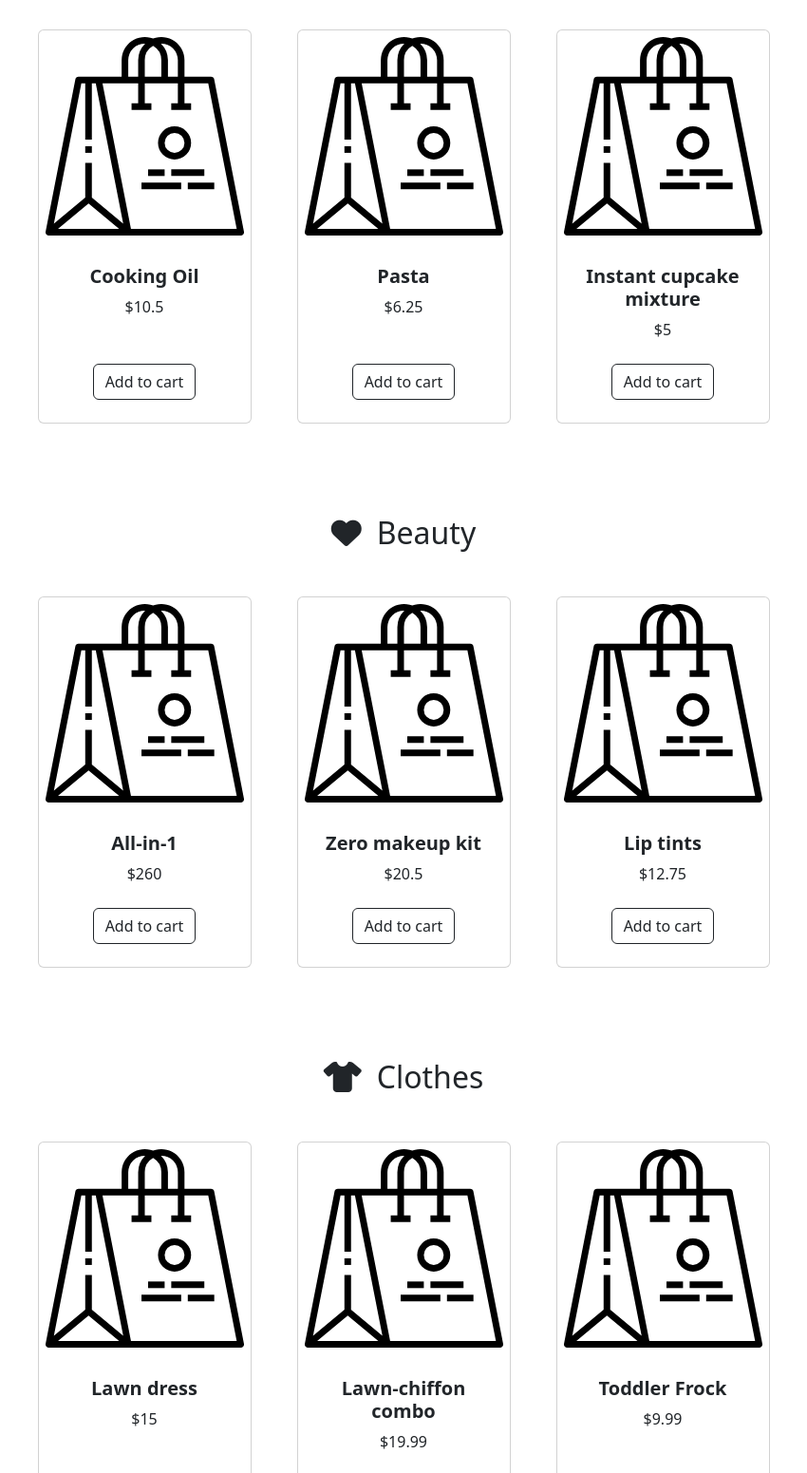
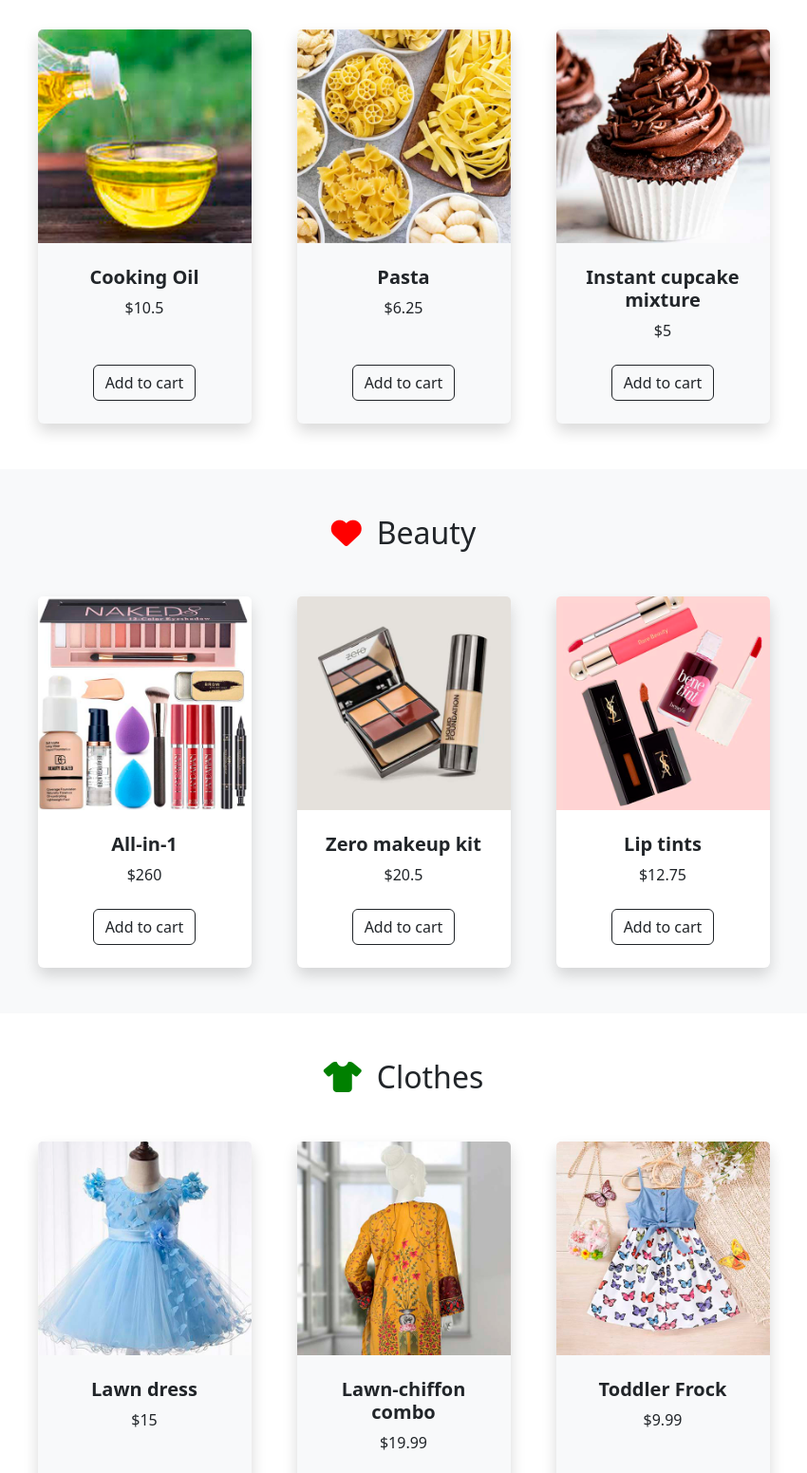
Before and after one commit to akustikoa/sprint2.2, a plain HTML site: page index.html in a window 1280 px wide. Shown: the part 471-2022 px from the top of the page at 95% size, without its empty margins (215-1065 px from the left). Drawn offline with nearby package versions, Linux system fonts and the light colour scheme.

Commit message:
exercici 7 per corretgir

```diff
--- a/index.html
+++ b/index.html
@@ -79,17 +79,18 @@
           <ul class="navbar-nav me-auto mb-4 mb-lg-0 ms-lg-5">
             <li class="nav-item">
               <a class="nav-link" href="#grocery"
-                ><i class="fas fa-shopping-basket"></i> Grocery</a
+                ><i class="fas fa-shopping-basket" style="color: burlywood"></i>
+                Grocery</a
               >
             </li>
             <li class="nav-item">
               <a class="nav-link" href="#beauty"
-                ><i class="fas fa-heart"></i> Beauty</a
+                ><i class="fas fa-heart" style="color: red"></i> Beauty</a
               >
             </li>
             <li class="nav-item">
               <a class="nav-link" href="#clothes"
-                ><i class="fas fa-tshirt"></i> Clothes</a
+                ><i class="fas fa-tshirt" style="color: green"></i> Clothes</a
               >
             </li>
           </ul>
@@ -111,15 +112,20 @@
     <!-- Section-->
     <section class="pt-5" id="grocery">
       <h2 class="text-center">
-        <i class="fas fa-shopping-basket pe-3"></i>Grocery
+        <i class="fas fa-shopping-basket pe-3" style="color: burlywood"></i
+        >Grocery
       </h2>
       <div class="container px-4 px-lg-5 mt-5">
         <div
           class="row gx-4 gx-lg-5 row-cols-2 row-cols-md-3 row-cols-xl-4 justify-content-center"
         >
           <div class="col mb-5">
-            <div class="card h-100">
-              <img class="card-img-top" src="./images/product.svg" alt="..." />
+            <div class="card bg-light h-100 border-0 shadow">
+              <img
+                class="card-img-top"
+                src="./images/cooking-oil.jpeg"
+                alt="Cooking Oil"
+              />
               <div class="card-body p-4">
                 <div class="text-center">
                   <h5 class="fw-bolder">Cooking Oil</h5>
@@ -140,8 +146,8 @@
             </div>
           </div>
           <div class="col mb-5">
-            <div class="card h-100">
-              <img class="card-img-top" src="./images/product.svg" alt="..." />
+            <div class="card bg-light h-100 border-0 shadow">
+              <img class="card-img-top" src="./images/pasta.jpg" alt="Pasta" />
               <div class="card-body p-4">
                 <div class="text-center">
                   <h5 class="fw-bolder">Pasta</h5>
@@ -162,8 +168,12 @@
             </div>
           </div>
           <div class="col mb-5">
-            <div class="card h-100">
-              <img class="card-img-top" src="./images/product.svg" alt="..." />
+            <div class="card bg-light h-100 border-0 shadow">
+              <img
+                class="card-img-top"
+                src="./images/Instant-cupcake.jpeg"
+                alt="Instant cupcake mixture"
+              />
               <div class="card-body p-4">
                 <div class="text-center">
                   <h5 class="fw-bolder">Instant cupcake mixture</h5>
@@ -186,15 +196,21 @@
         </div>
       </div>
     </section>
-    <section class="pt-5" id="beauty">
-      <h2 class="text-center"><i class="fas fa-heart pe-3"></i>Beauty</h2>
+    <section class="pt-5 bg-light" id="beauty">
+      <h2 class="text-center">
+        <i class="fas fa-heart pe-3" style="color: red"></i>Beauty
+      </h2>
       <div class="container px-4 px-lg-5 mt-5">
         <div
           class="row gx-4 gx-lg-5 row-cols-2 row-cols-md-3 row-cols-xl-4 justify-content-center"
         >
           <div class="col mb-5">
-            <div class="card h-100">
-              <img class="card-img-top" src="./images/product.svg" alt="..." />
+            <div class="card h-100 border-0 shadow">
+              <img
+                class="card-img-top"
+                src="./images/all-in-one.jpg"
+                alt="All-in-1"
+              />
               <div class="card-body p-4">
                 <div class="text-center">
                   <h5 class="fw-bolder">All-in-1</h5>
@@ -215,8 +231,12 @@
             </div>
           </div>
           <div class="col mb-5">
-            <div class="card h-100">
-              <img class="card-img-top" src="./images/product.svg" alt="..." />
+            <div class="card h-100 border-0 shadow">
+              <img
+                class="card-img-top"
+                src="./images/Zero-makeup-kit.jpg"
+                alt="Zero makeup kit"
+              />
               <div class="card-body p-4">
                 <div class="text-center">
                   <h5 class="fw-bolder">Zero makeup kit</h5>
@@ -237,8 +257,12 @@
             </div>
           </div>
           <div class="col mb-5">
-            <div class="card h-100">
-              <img class="card-img-top" src="./images/product.svg" alt="..." />
+            <div class="card h-100 border-0 shadow">
+              <img
+                class="card-img-top"
+                src="./images/lip-tints.jpg"
+                alt="Lip tints"
+              />
               <div class="card-body p-4">
                 <div class="text-center">
                   <h5 class="fw-bolder">Lip tints</h5>
@@ -262,14 +286,20 @@
       </div>
     </section>
     <section class="pt-5" id="clothes">
-      <h2 class="text-center"><i class="fas fa-tshirt pe-3"></i>Clothes</h2>
+      <h2 class="text-center">
+        <i class="fas fa-tshirt pe-3" style="color: green"></i>Clothes
+      </h2>
       <div class="container px-4 px-lg-5 mt-5">
         <div
           class="row gx-4 gx-lg-5 row-cols-2 row-cols-md-3 row-cols-xl-4 justify-content-center"
         >
           <div class="col mb-5">
-            <div class="card h-100">
-              <img class="card-img-top" src="./images/product.svg" alt="..." />
+            <div class="card bg-light h-100 border-0 shadow">
+              <img
+                class="card-img-top"
+                src="./images/lawn-dress.jpeg"
+                alt="Lawn dress"
+              />
               <div class="card-body p-4">
                 <div class="text-center">
                   <h5 class="fw-bolder">Lawn dress</h5>
@@ -290,8 +320,12 @@
             </div>
           </div>
           <div class="col mb-5">
-            <div class="card h-100">
-              <img class="card-img-top" src="./images/product.svg" alt="..." />
+            <div class="card bg-light h-100 border-0 shadow">
+              <img
+                class="card-img-top"
+                src="./images/Lawn-chiffon-combo.jpeg"
+                alt="Lawn-chiffon combo"
+              />
               <div class="card-body p-4">
                 <div class="text-center">
                   <h5 class="fw-bolder">Lawn-chiffon combo</h5>
@@ -312,8 +346,12 @@
             </div>
           </div>
           <div class="col mb-5">
-            <div class="card h-100">
-              <img class="card-img-top" src="./images/product.svg" alt="..." />
+            <div class="card bg-light h-100 border-0 shadow">
+              <img
+                class="card-img-top"
+                src="./images/todle-fork.jpg"
+                alt="Toddler Frock"
+              />
               <div class="card-body p-4">
                 <div class="text-center">
                   <h5 class="fw-bolder">Toddler Frock</h5>
@@ -383,11 +421,11 @@
               Total: $<span id="total_price"></span>
             </div>
             <div class="text-center">
-              <a href="checkout.html" class="btn btn-primary m-3">Checkout</a>
+              <a href="checkout.html" class="btn btn-dark m-3">Checkout</a>
               <a
                 href="javascript:void(0)"
                 onclick="cleanCart()"
-                class="btn btn-primary m-3"
+                class="btn btn-dark m-3"
                 >Clean Cart</a
               >
             </div>
--- a/js/shop.js
+++ b/js/shop.js
@@ -147,6 +147,7 @@ function printCart() {
                   <td>${product.price}</td>
                   <td>${product.quantity}</td>
                   <td>${product.subtotalWithDiscount}</td>
+                  <td><button type="button" onClick="removeFromCart(${product.id})" class="btn btn-light d-flex justify-content-center"> <i class="fas fa-trash-alt ms-1 me-1"></i> </button></td>
     `;
     cartList.appendChild(content);
   });
@@ -164,7 +165,22 @@ function printCart() {
 // ** Nivell II **
 
 // Exercise 7
-function removeFromCart(id) {}
+function removeFromCart(id) {
+  let productIndex = cart.findIndex((product) => product.id === id);
+  let product = cart[productIndex];
+  if (product.quantity > 1) {
+    product.quantity--;
+    count--;
+    applyPromotionsCart();
+    calculateTotal();
+  } else {
+    cart.splice(productIndex, 1);
+    count--;
+    applyPromotionsCart();
+    calculateTotal();
+  }
+  printCart();
+}
 
 function open_modal() {
   printCart();
```
Also changed, not shown: checkout.html (+1 -1 lines), css/styles.css, images/Instant-cupcake.jpeg (added), images/Lawn-chiffon-combo.jpeg (added), images/Zero-makeup-kit.jpg (added), images/all-in-one.jpg (added), images/cooking-oil.jpeg (added), images/lawn-dress.jpeg (added), images/lip-tints.jpg (added), images/pasta.jpg (added), images/todle-fork.jpg (added).
